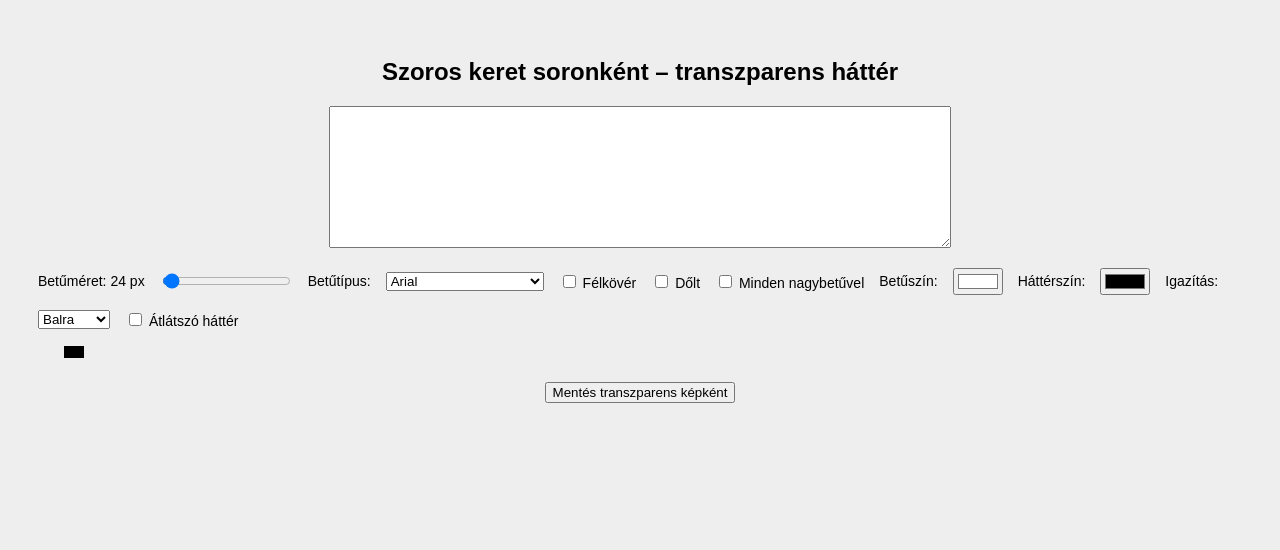
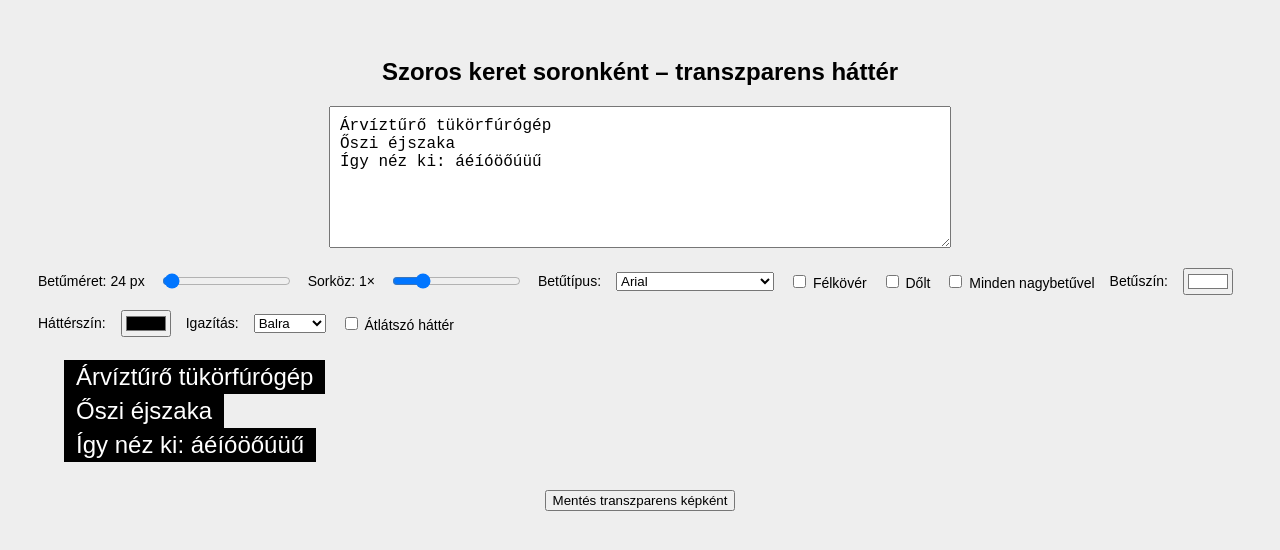
Before and after one commit to ogregsokics/textarea, a plain HTML site: page index.html in a window 1280 px wide. Drawn offline with nearby package versions, Linux system fonts and the light colour scheme.

Commit message:
Update index.html

```diff
--- a/index.html
+++ b/index.html
@@ -1,7 +1,7 @@
 <!DOCTYPE html>
 <html lang="hu">
 <head>
-  <meta charset="UTF-8">
+  <meta charset="UTF-8" />
   <title>Szoros keret soronként – új sor, transzparens export</title>
   <link href="https://fonts.googleapis.com/css2?family=Bebas+Neue&display=swap" rel="stylesheet">
   <link href="https://fonts.googleapis.com/css2?family=Staatliches&display=swap" rel="stylesheet">
@@ -11,33 +11,26 @@
       font-family: "MacklinSansExtraLight";
       src: url("fonts/Monotype - Macklin Sans ExtraLight.otf") format("opentype");
     }
-
     @font-face {
       font-family: "MacklinSansRegular";
       src: url("fonts/Monotype - Macklin Sans Regular.otf") format("opentype");
     }
-
     @font-face {
       font-family: "MacklinSansBlack";
       src: url("fonts/Monotype - Macklin Sans Black.otf") format("opentype");
     }
-
     @font-face {
       font-family: "MacklinSansBold";
       src: url("fonts/Monotype - Macklin Sans Bold.otf") format("opentype");
     }
-
-      @font-face {
+    @font-face {
       font-family: "MacklinSansThin";
       src: url("fonts/Monotype - Macklin Sans Thin.otf") format("opentype");
     }
-
     @font-face {
       font-family: "MacklinSansHairline";
       src: url("fonts/Monotype - Macklin Sans Hairline.otf") format("opentype");
     }
-
-
 
     body {
       background: #eee;
@@ -73,23 +66,26 @@
       margin-bottom: 20px;
     }
 
+    /* Kiemelt módosítások: a sorok inline-blockként viselkednek,
+       van belső paddingjük, és a konténernek is adunk függőleges paddingot,
+       hogy az ékezetek ne lógjanak ki a képből exportkor. */
+    #textOutput {
+      padding: 8px 0; /* megakadályozza a felső/alsó levágást */
+    }
+
     .line {
-      display: inline-block;
-      padding: 6px 10px;
+      display: inline-block;       /* biztosítja, hogy a sor teljes magassága számítson */
+      padding: 6px 10px;           /* belső tér az ékezetek számára */
       background-color: black;
       color: white;
       font-weight: bold;
       font-size: 24px;
       border-radius: 0;
       line-height: 1;
-      white-space: pre;
+      white-space: pre;            /* megtartja a szóközöket */
       margin: 0;
-    }
-
-    .line + br {
-      line-height: 0;
-      margin: 0;
-      padding: 0;
+      box-sizing: border-box;      /* a padding beleszámít a box-ba */
+      vertical-align: top;         /* sorok tetején igazítás, kevesebb vizuális ugrás */
     }
 
     label {
@@ -101,11 +97,16 @@
 
   <h2>Szoros keret soronként – transzparens háttér</h2>
 
-  <textarea id="inputText"></textarea>
+  <textarea id="inputText" placeholder="Írd be a szöveget...">Árvíztűrő tükörfúrógép
+Őszi éjszaka
+Így néz ki: áéíóöőúüű</textarea>
 
   <div class="controls">
     <label for="fontSize">Betűméret: <span id="fontSizeLabel">24</span> px</label>
     <input type="range" id="fontSize" min="12" max="500" value="24">
+
+    <label for="lineSpacing">Sorköz: <span id="lineSpacingLabel">1.0</span>×</label>
+    <input type="range" id="lineSpacing" min="0.5" max="3" step="0.1" value="1.0">
 
     <label for="fontFamily">Betűtípus:</label>
     <select id="fontFamily">
@@ -163,15 +164,19 @@
     const textAlignSelect = document.getElementById("textAlign");
     const transparentBgCheck = document.getElementById("transparentBgCheck");
     const saveBtn = document.getElementById("saveBtn");
+    const lineSpacingSlider = document.getElementById("lineSpacing");
+    const lineSpacingLabel = document.getElementById("lineSpacingLabel");
 
     function updateText() {
       const isUppercase = uppercaseCheck.checked;
       const lines = input.value.split('\n');
       output.innerHTML = '';
-
       output.style.textAlign = textAlignSelect.value;
 
-      lines.forEach((line, index) => {
+      // kis segítség: a padding arányos a betűmérettel, hogy nagyobb betűnél se vágjon
+      const basePadding = Math.max(4, Math.round(fontSizeSlider.value * 0.2));
+
+      lines.forEach((line, idx) => {
         const span = document.createElement('span');
         span.className = 'line';
         span.textContent = isUppercase ? line.toUpperCase() : line;
@@ -183,15 +188,18 @@
         span.style.color = textColorInput.value;
         span.style.backgroundColor = transparentBgCheck.checked ? "transparent" : bgColorInput.value;
         span.style.fontFamily = fontFamilySelect.value;
+        // a sorköz az elem belső line-height-ját szabályozza, de padding marad, így nincs levágás
+        span.style.lineHeight = lineSpacingSlider.value;
+        span.style.padding = basePadding + 'px 12px'; // függőleges padding arányosan a betűmérettel
+        span.style.display = 'inline-block'; // biztosítjuk, hogy a teljes magasság figyelembe legyen véve
 
         output.appendChild(span);
-
-        if (index < lines.length - 1) {
-          output.appendChild(document.createElement('br'));
-        }
+        // új sorhoz <br>, de ha utolsó sor, ne adjunk fölös sortöbbletet (esztétika)
+        if (idx < lines.length - 1) output.appendChild(document.createElement('br'));
       });
 
       fontSizeLabel.textContent = fontSizeSlider.value;
+      lineSpacingLabel.textContent = lineSpacingSlider.value;
     }
 
     function refreshAll() {
@@ -208,18 +216,25 @@
     bgColorInput.addEventListener("input", refreshAll);
     textAlignSelect.addEventListener("change", refreshAll);
     transparentBgCheck.addEventListener("change", refreshAll);
+    lineSpacingSlider.addEventListener("input", refreshAll);
 
     saveBtn.addEventListener("click", () => {
+      // html2canvas export: backgroundColor: null -> transzparens
       html2canvas(document.getElementById("textOutput"), {
-        backgroundColor: null // transzparens háttér
+        backgroundColor: null,
+        scale: window.devicePixelRatio || 1
       }).then(canvas => {
         const link = document.createElement('a');
         link.download = 'idezet_transzparens.png';
         link.href = canvas.toDataURL('image/png');
         link.click();
+      }).catch(err => {
+        console.error('Export hiba:', err);
+        alert('Hiba történt az exportáláskor. Nézd meg a konzolt további részletekért.');
       });
     });
 
+    // kezdeti frissítés
     refreshAll();
   </script>
 
```
